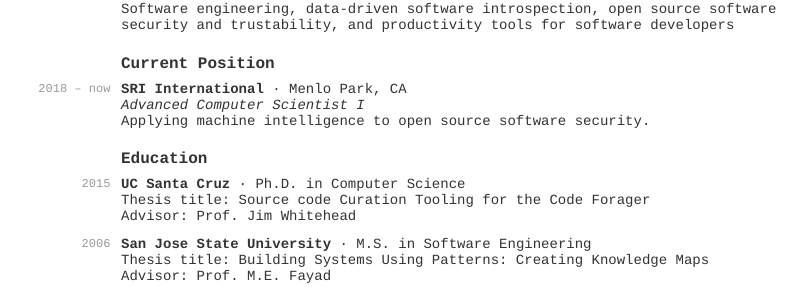
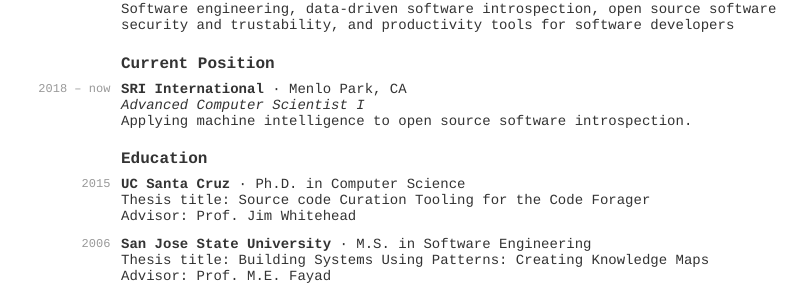
Before and after one commit to hsanchez/hsanchez.github.io, a Jekyll site: the page built from posts/notes/_posts/2017-02-01-cv.md, in a window 1280 px wide and 900 px high. Shown: the part 292-596 px from the top of the window, without its empty margins (189-996 px from the left). Built offline with Jekyll 4.4.1, drawn with Linux system fonts in a browser that asks for light colours.

Commit message:
updating cv

```diff
--- a/posts/notes/_posts/2017-02-01-cv.md
+++ b/posts/notes/_posts/2017-02-01-cv.md
@@ -23,7 +23,7 @@
         <div class="item">
           <span class="bold">SRI International</span> &middot; Menlo Park, CA <br />
           <span class="emph">Advanced Computer Scientist I</span> <br />
-          <span class="deemph">Applying machine intelligence to open source software security.</span>
+          <span class="deemph">Applying machine intelligence to open source software introspection.</span>
         </div>
       </div>
     </div>
```
